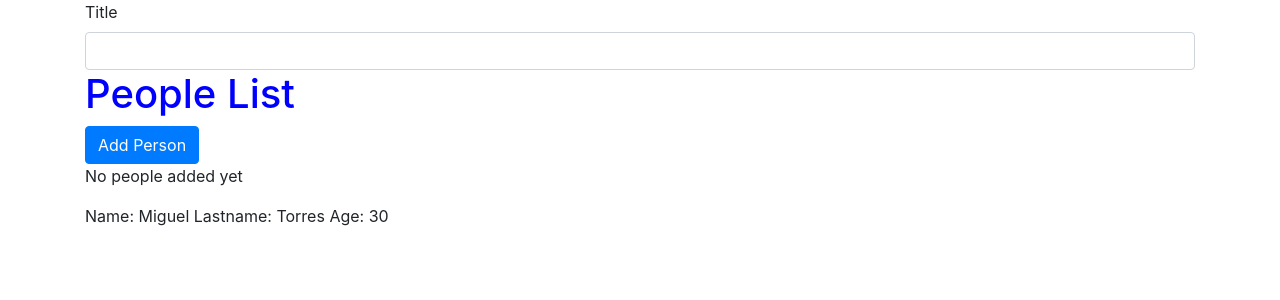
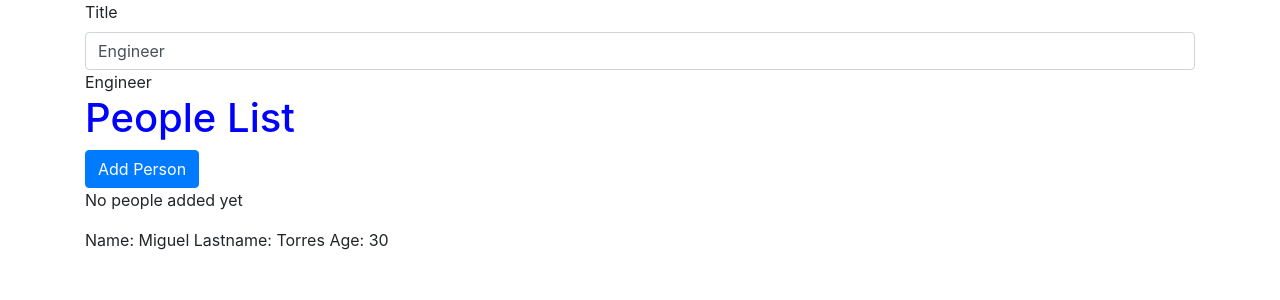
Before and after one commit to bassdevyer/angular-practice, an Angular app: page / in a window 1280 px wide. Shown: the top 300 px of the page. Built offline with nearby package versions, Linux system fonts and the light colour scheme.

Commit message:
Two-way binding

```diff
--- a/src/app/app.module.ts
+++ b/src/app/app.module.ts
@@ -1,5 +1,6 @@
 import { BrowserModule } from '@angular/platform-browser';
 import { NgModule } from '@angular/core';
+import { FormsModule} from '@angular/forms';
 
 import { AppComponent } from './app.component';
 import { PeopleComponent } from './people/people.component';
@@ -10,7 +11,8 @@ import { PersonComponent } from './person/person.component';
     AppComponent, PeopleComponent, PersonComponent
   ],
   imports: [
-    BrowserModule
+    BrowserModule,
+    FormsModule
   ],
   providers: [],
   bootstrap: [AppComponent]
--- a/src/app/people/people.component.html
+++ b/src/app/people/people.component.html
@@ -5,7 +5,7 @@
        <input
        type="text"
        class="form-control"
-       (input)="onModifyPerson($event)">
+       [(ngModel)]="title">
        {{title}}
       <h1>People List</h1>
       <button class="btn btn-primary" [disabled]="!addPerson" (click)="onCreatePerson()">Add Person</button>
--- a/src/app/people/people.component.ts
+++ b/src/app/people/people.component.ts
@@ -14,7 +14,7 @@ export class PeopleComponent {
 
   addPerson = false;
   addPersonStatus = 'No people added yet';
-  title = '';
+  title = 'Engineer';
 
   constructor(){
     setTimeout(
```
